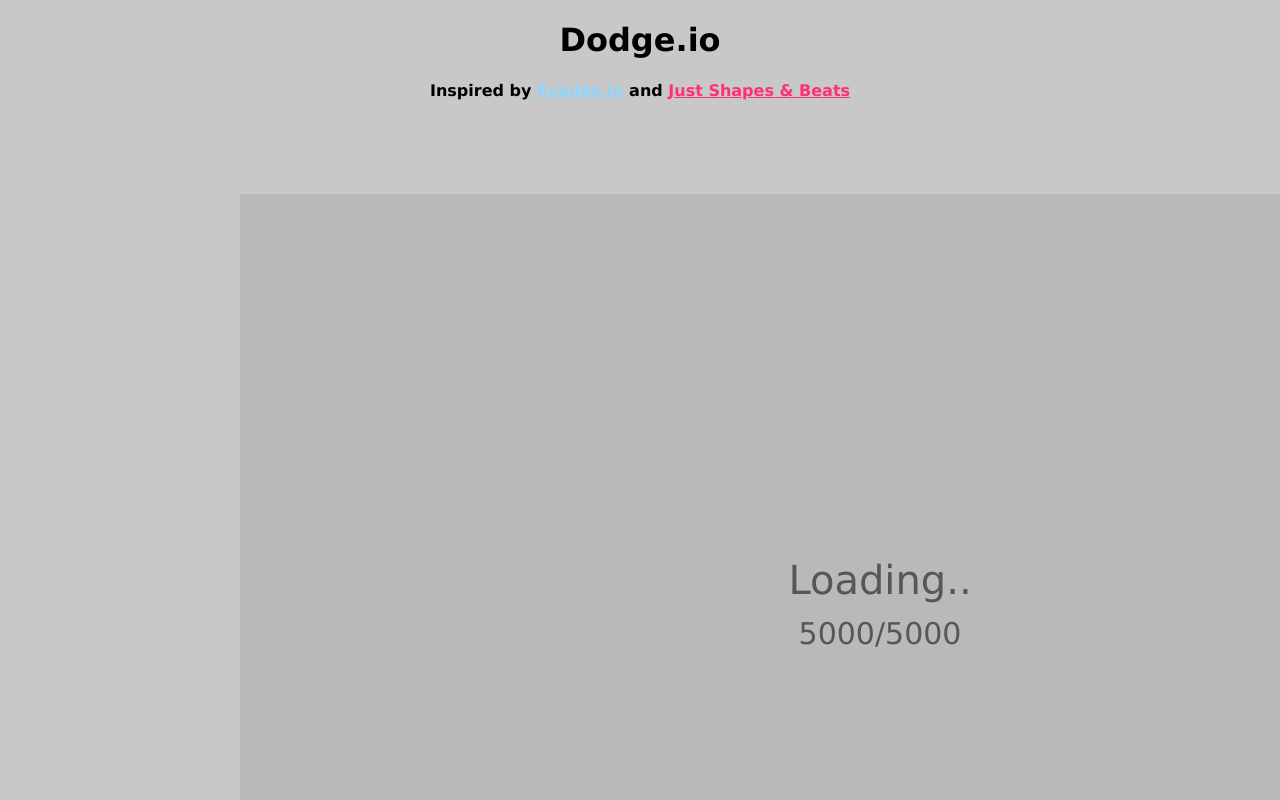
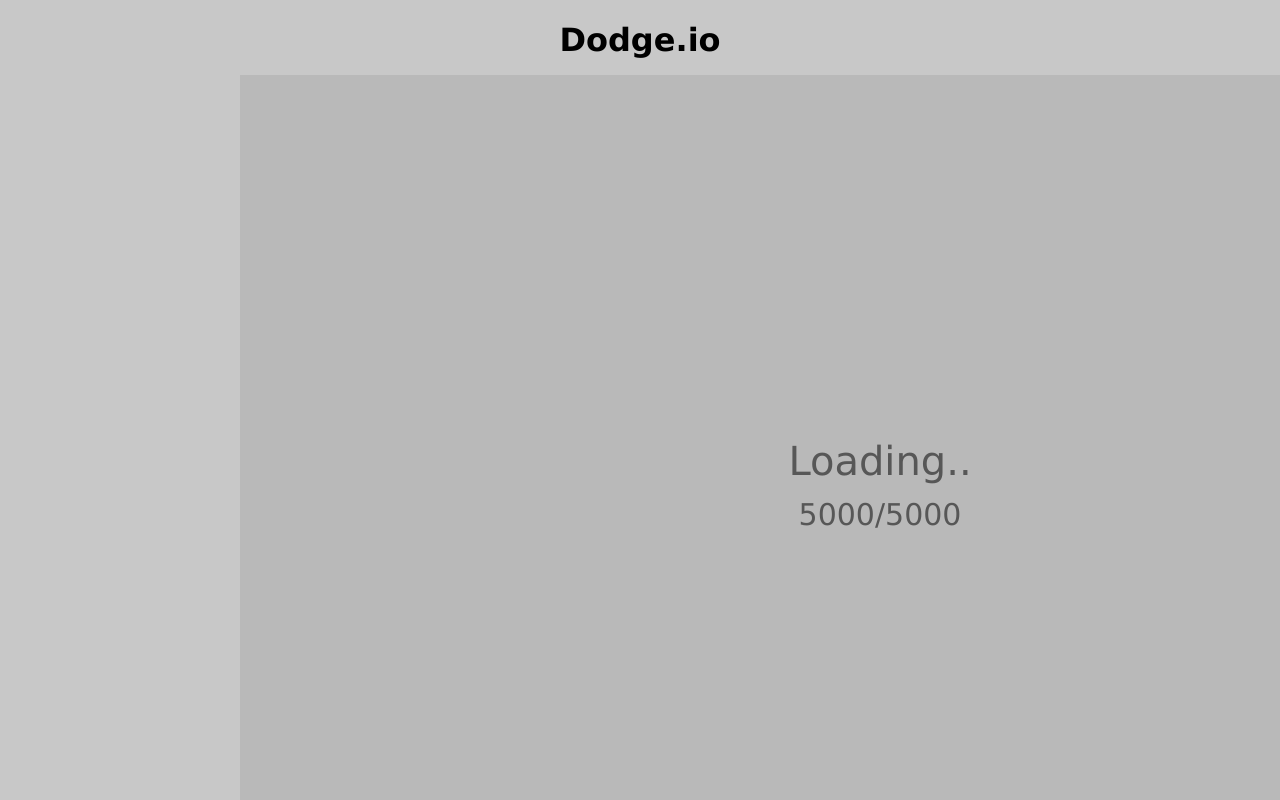
Before and after one commit to divinity-m/dodge.io, a plain HTML site: page index.html in a window 1280 px wide. Drawn offline with Linux system fonts and the light colour scheme.

Commit message:
Update index.html

```diff
--- a/index.html
+++ b/index.html
@@ -22,16 +22,11 @@
                 font-family: 'Lucida Sans', 'Lucida Sans Regular', 'Lucida Grande', 'Lucida Sans Unicode', Geneva, Verdana, sans-serif;
             }
             #game {
-              z-index: 1;
-            }
-            #cursor {
                 position: absolute;
                 top: 0;
                 left: 0;
                 width: 100vw; /* takes up the width and height of the browers visible area so the canvas always streches to fill the screen */
                 height: 100vh;
-                z-index: 2; /* above game canvas */
-                pointer-events: none;
             }
             .no-cursor html,
             .no-cursor body,
@@ -73,7 +68,6 @@
         <br>
 
         <!-- Canvas -->
-        <canvas id="game" width="800" height="650"></canvas>
-        <canvas id="cursor"></canvas>
+        <canvas id="game"></canvas>
     </body>
 </html>
```
